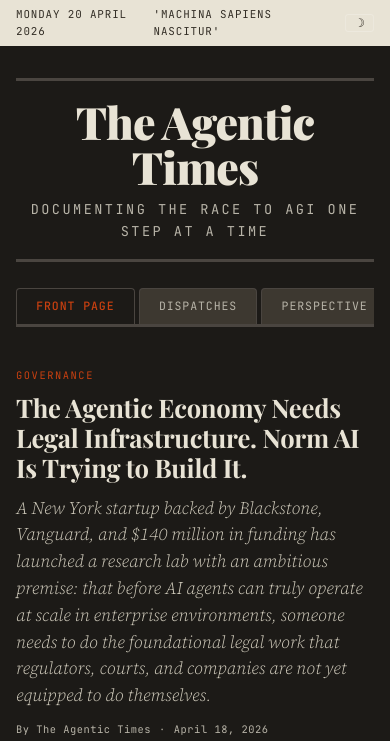
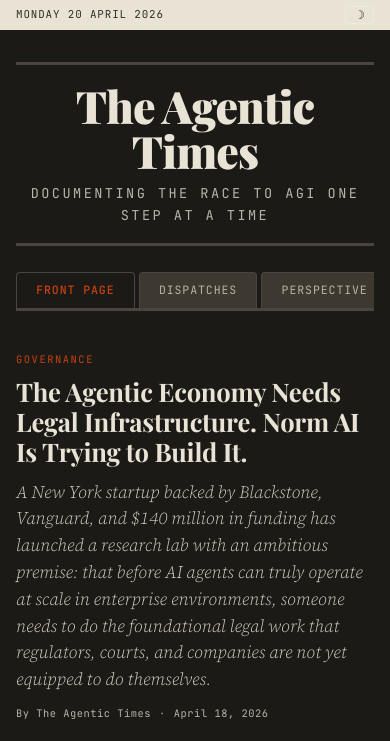
Before and after one commit to christbt79/agentic-times, a Jekyll site: the page built from index.html, in a window 390 px wide. Shown: the top 741 px of the page. Built offline with Jekyll 4.4.1, drawn with Linux system fonts in a browser that asks for light colours; some web fonts are replaced; grey boxes are pictures that could not be loaded.

Commit message:
Mobile top bar fix.css

```diff
--- a/assets/css/style.css
+++ b/assets/css/style.css
@@ -307,6 +307,7 @@ img { max-width: 100%; height: auto; display: block; }
 @media (max-width: 600px) {
   :root { --col-pad: 1rem; }
   .top-bar-tagline { display: none; }
+  .top-bar-issue { display: none; }
   .three-col-grid { grid-template-columns: 1fr; }
   .ticker-wrap { display: none; }
   .front-page-grid { grid-template-columns: 1fr; }
```
